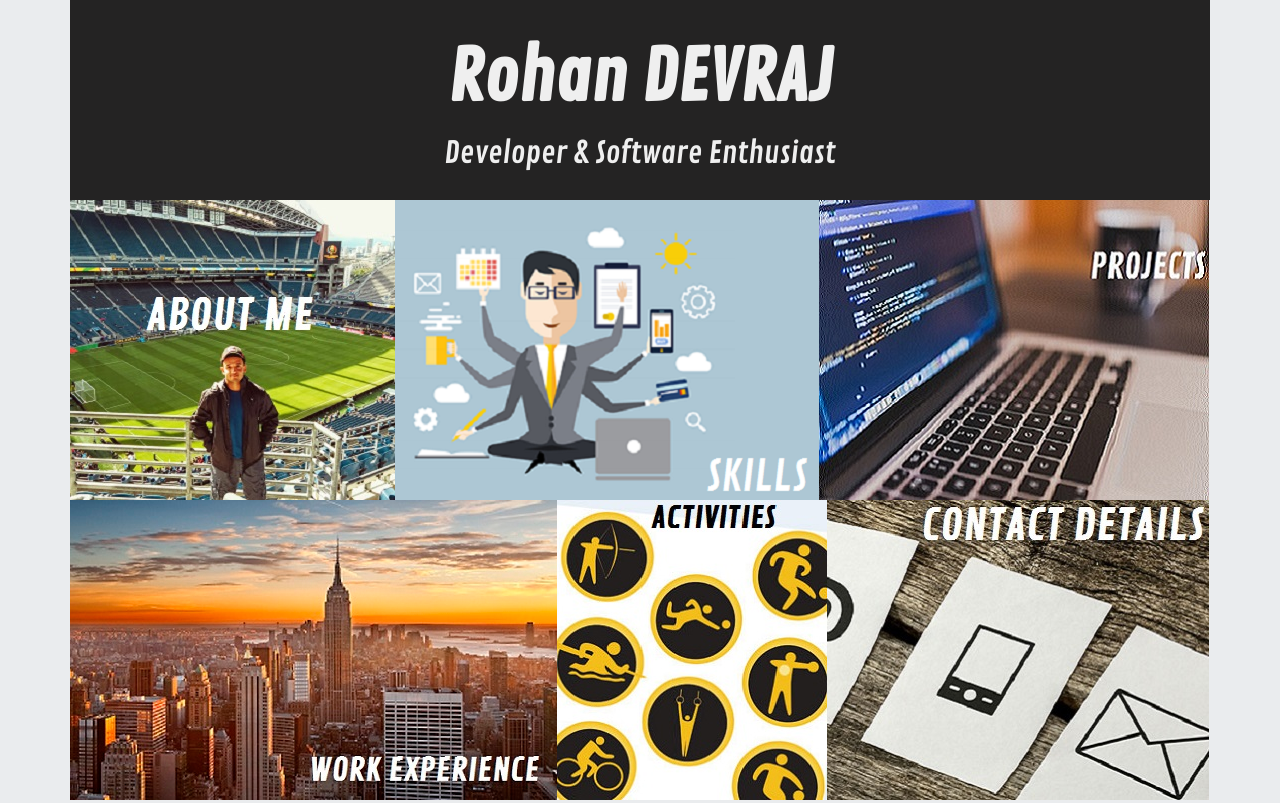
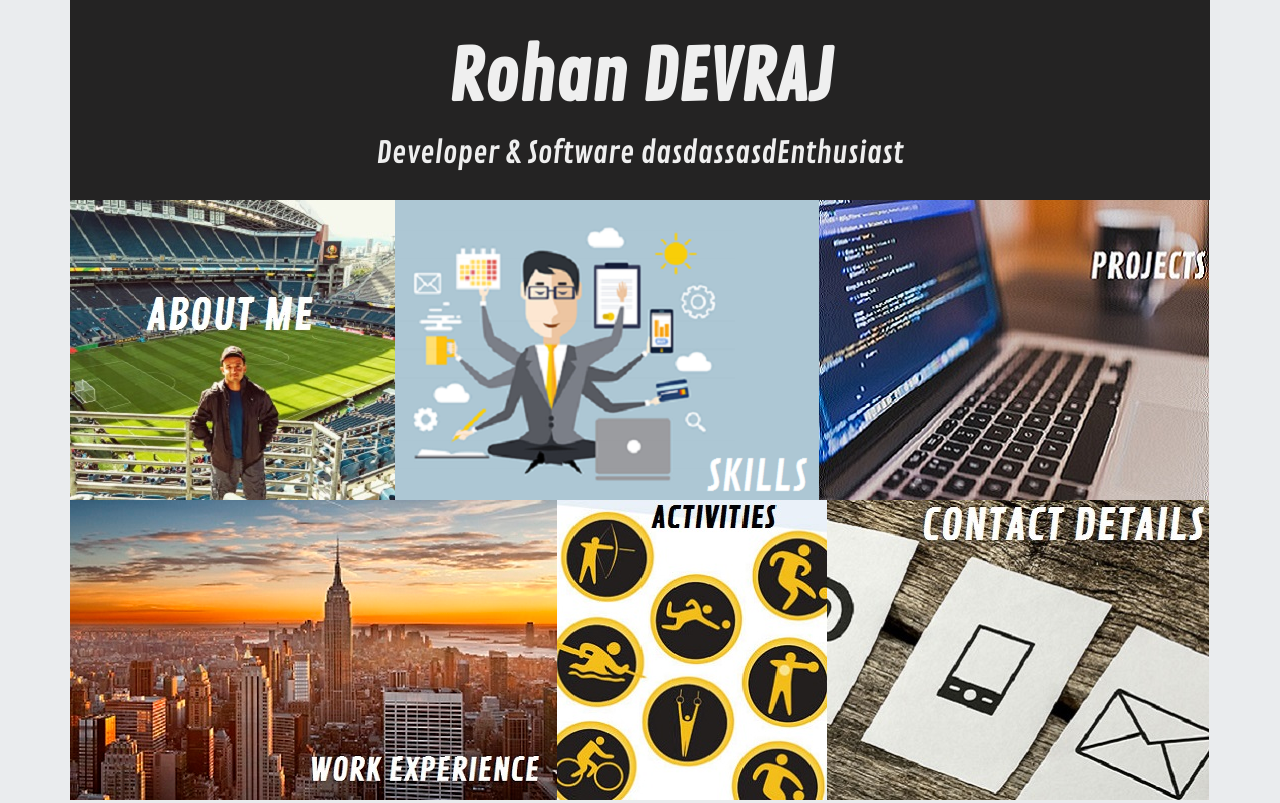
Before and after one commit to rdevraj97/rdevraj97.github.io, a plain HTML site: page index.html in a window 1280 px wide. Shown: the top 803 px of the page. Drawn offline with nearby package versions, Linux system fonts and the light colour scheme.

Commit message:
Update index.html

```diff
--- a/index.html
+++ b/index.html
@@ -16,7 +16,7 @@
     <body class="container" style="background-color:#EAECEE">
         <header id="top">
             <center> <h1> Rohan DEVRAJ </h1>
-            <h2> Developer & Software Enthusiast </h2> </center>
+            <h2> Developer & Software dasdassasdEnthusiast </h2> </center>
         </header>
 
 <table>
```
